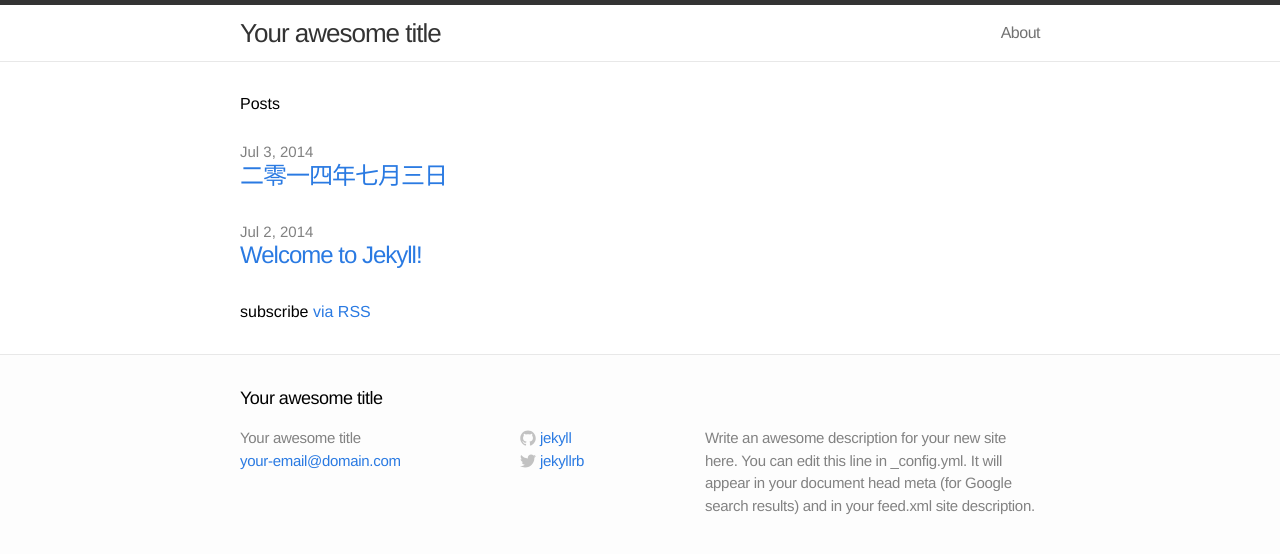
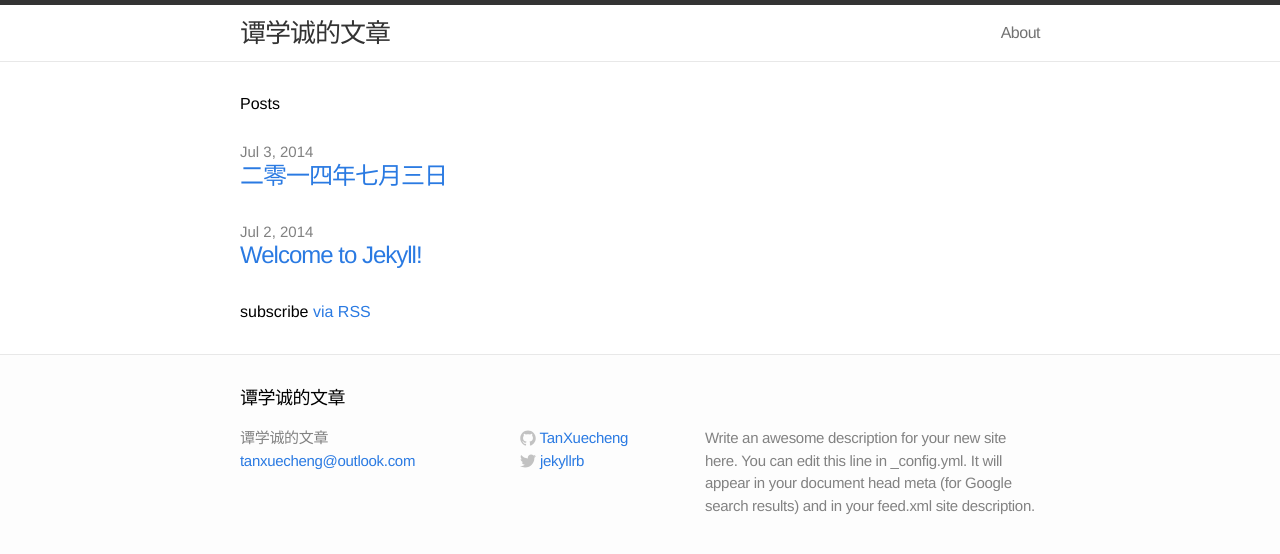
Before and after one commit to TanXuecheng/TanXuecheng.github.io, a Jekyll site: the page built from index.html, in a window 1280 px wide. Shown: the top 554 px of the page. Built offline with Jekyll 4.4.1, drawn with Linux system fonts in a browser that asks for light colours.

Commit message:
配置标题及个人信息

```diff
--- a/_config.yml
+++ b/_config.yml
@@ -1,11 +1,11 @@
 # Site settings
-title: Your awesome title
-email: your-email@domain.com
+title: 谭学诚的文章
+email: tanxuecheng@outlook.com
 description: "Write an awesome description for your new site here. You can edit this line in _config.yml. It will appear in your document head meta (for Google search results) and in your feed.xml site description."
 baseurl: ""
-url: "http://yourdomain.com"
+url: "http://TanXuecheng.github.io"
 twitter_username: jekyllrb
-github_username:  jekyll
+github_username:  TanXuecheng
 
 # Build settings
 markdown: kramdown
```
